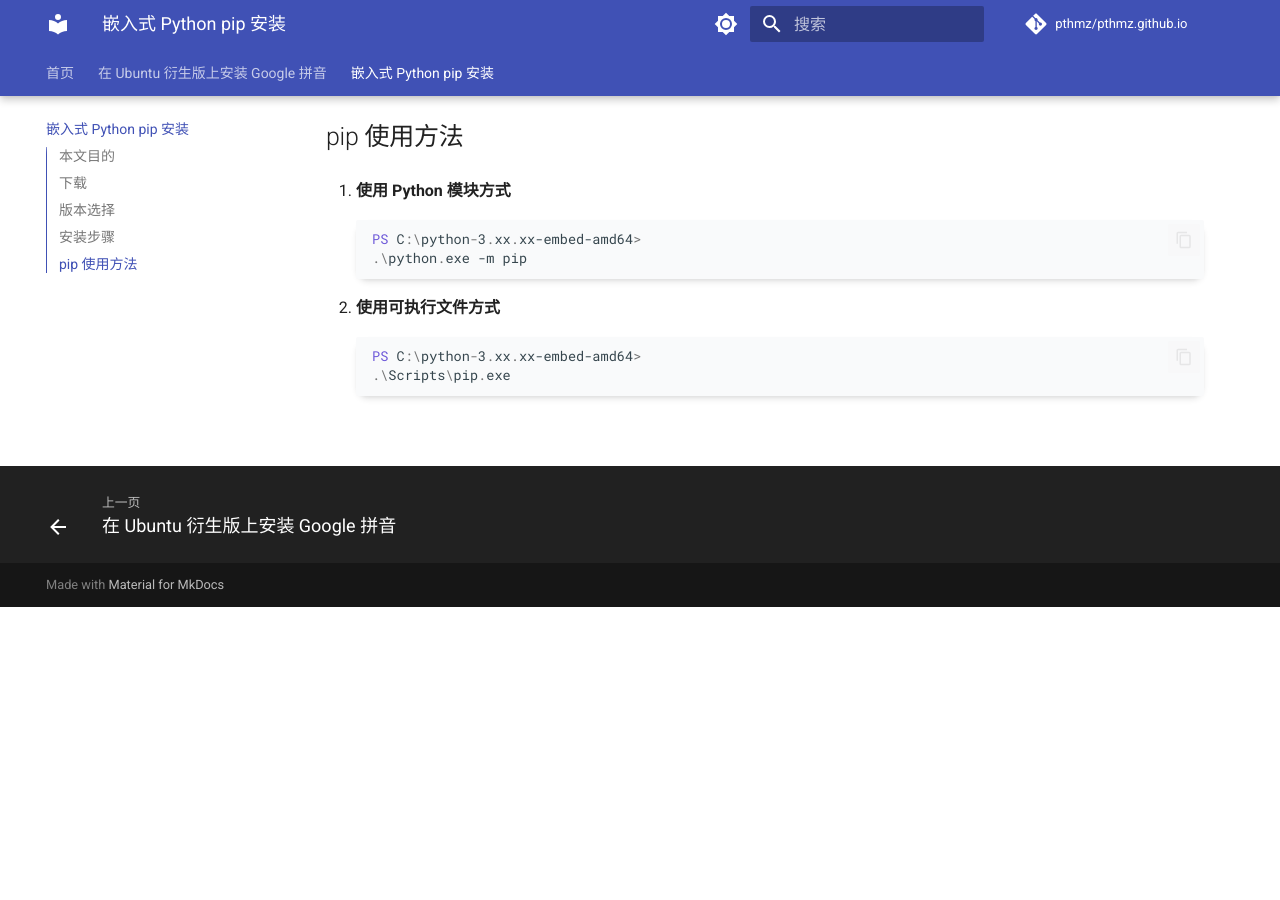
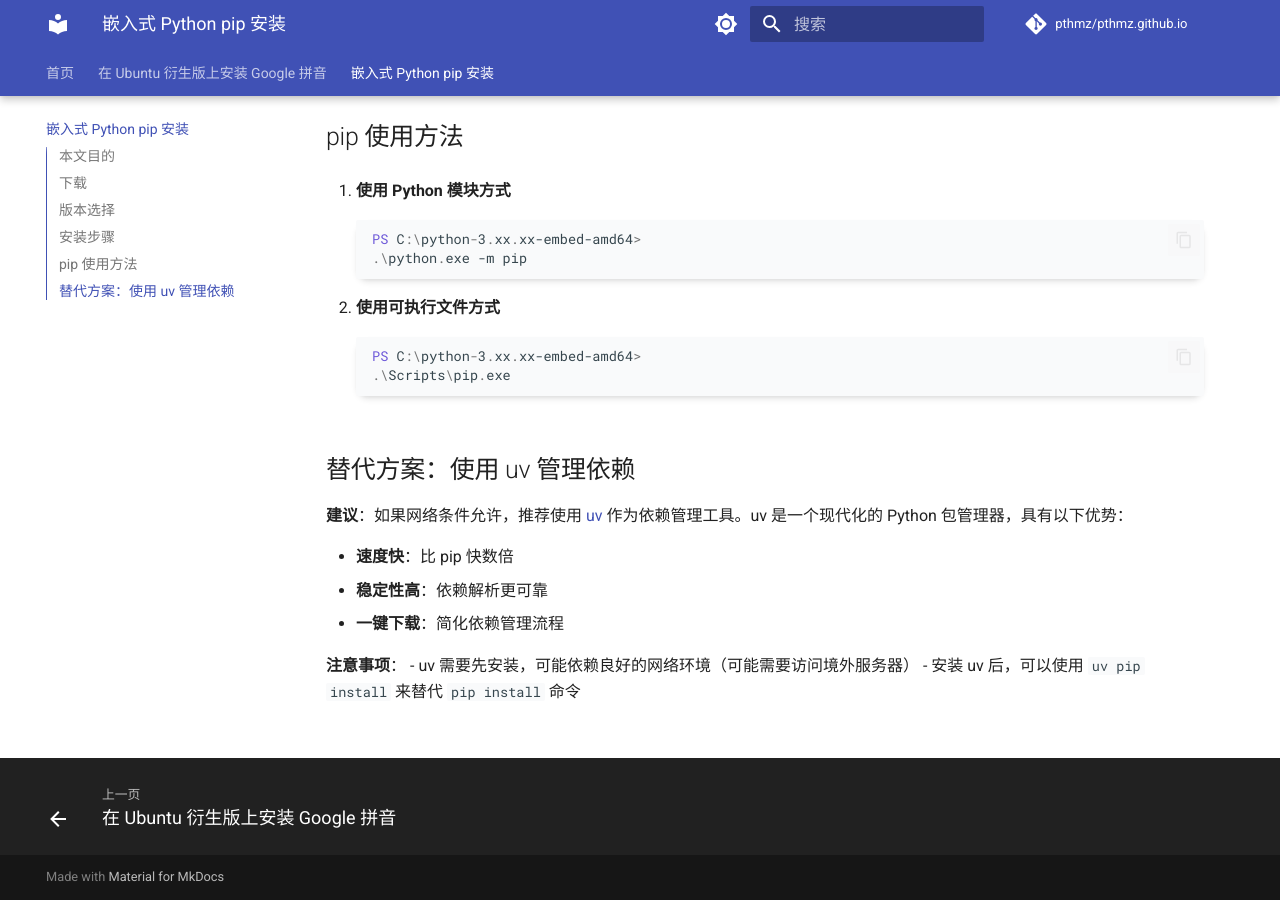
Before and after one commit to pthmz/pthmz.github.io, an MkDocs documentation site: the page built from docs/blog/embed-python-pip-installation-windows.md, in a window 1280 px wide and 900 px high, scrolled down 1198 px. Built offline with MkDocs 1.6.1 and Material for MkDocs 9.7.7, drawn with Linux system fonts in a browser that asks for light colours; comment, search, counter and statistics services are not loaded; before the commit the page ends 1805 px from its top, so only the background shows below that.

Commit message:
Add uv alternative for dependency management

````diff
--- a/docs/blog/embed-python-pip-installation-windows.md
+++ b/docs/blog/embed-python-pip-installation-windows.md
@@ -54,3 +54,15 @@ categories: programming
    PS C:\python-3.xx.xx-embed-amd64>
    .\Scripts\pip.exe
    ```
+
+## 替代方案：使用 uv 管理依赖
+
+**建议**：如果网络条件允许，推荐使用 [uv](https://github.com/astral-sh/uv) 作为依赖管理工具。uv 是一个现代化的 Python 包管理器，具有以下优势：
+
+- **速度快**：比 pip 快数倍
+- **稳定性高**：依赖解析更可靠
+- **一键下载**：简化依赖管理流程
+
+**注意事项**：
+- uv 需要先安装，可能依赖良好的网络环境（可能需要访问境外服务器）
+- 安装 uv 后，可以使用 `uv pip install` 来替代 `pip install` 命令
````
